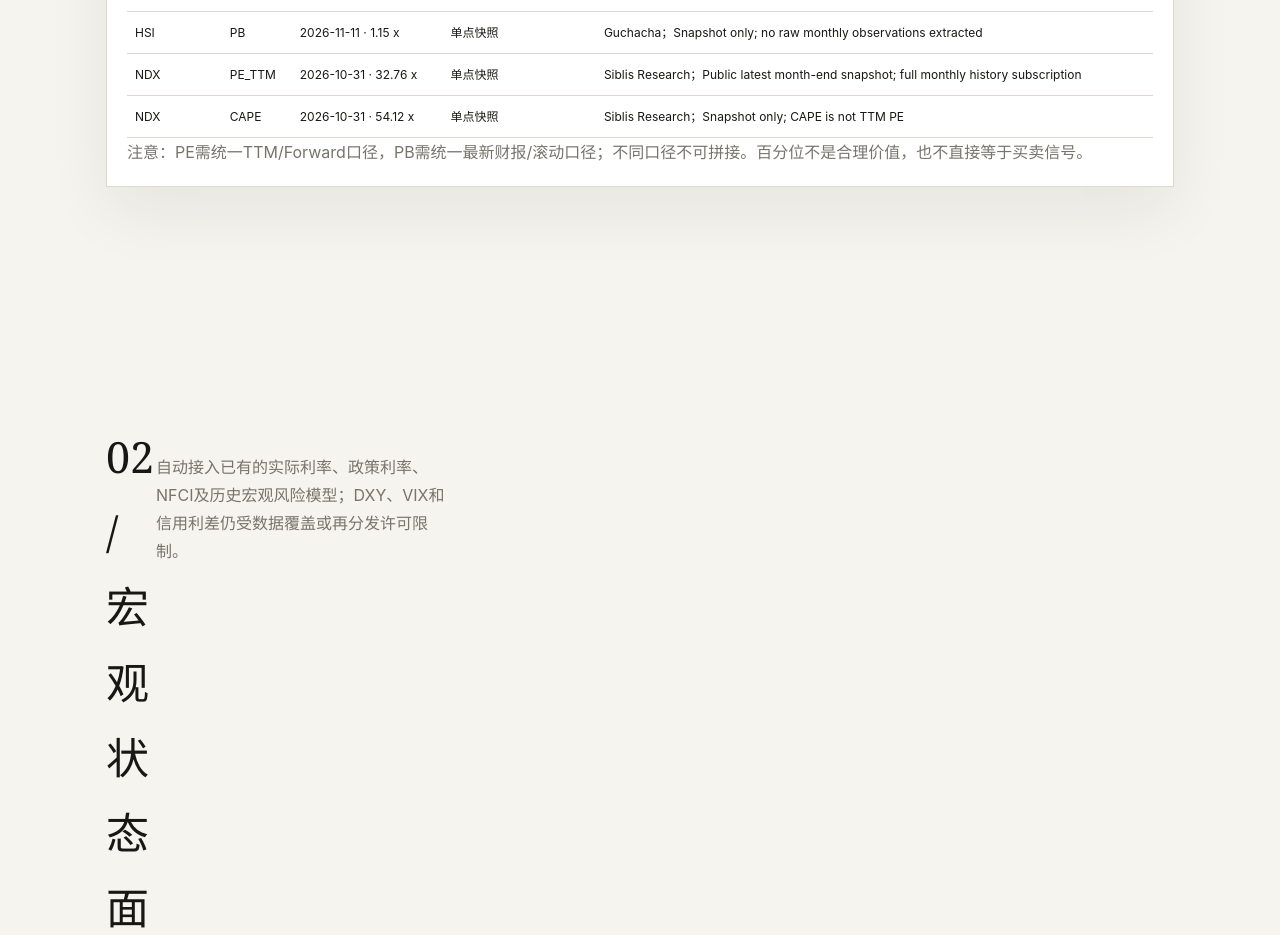
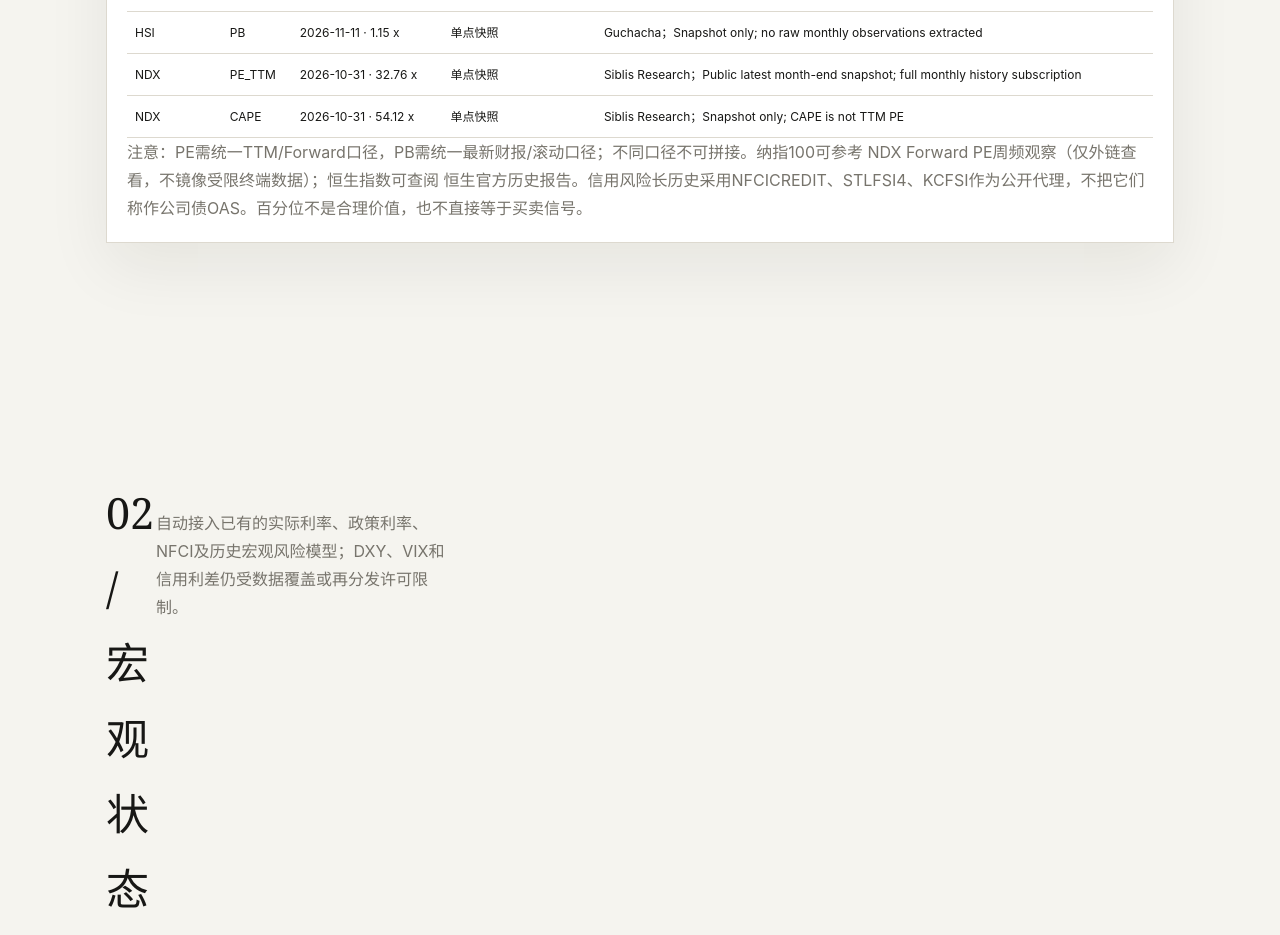
Before and after one commit to yuweijia1992/demo, a plain HTML site: page articles/investment-decision-center-v3.html in a window 1280 px wide. Shown: the part 2720-3655 px from the top of the page. Drawn offline with Linux system fonts and the light colour scheme.

Commit message:
Link licensed NDX and official Hang Seng valuation sources

```diff
--- a/articles/investment-decision-center-v3.html
+++ b/articles/investment-decision-center-v3.html
@@ -13,7 +13,7 @@
 <div class="notice" id="dataNotice">正在读取公开仓库月度矩阵与覆盖清单……</div></section>
 
 <section class="section" id="valuation"><div class="section-head"><h2>01 / 全球估值分位</h2><p>标普500、纳斯达克、A股、港股：当前PE/PB在自身历史中的位置。</p></div>
-<div class="panel"><p class="muted">系统自动读取仓库中的真实月度估值矩阵与来源审计；目前自动接入沪深300PE/PB、标普500PE-TTM/CAPE。纳指与恒生仅展示独立快照，不将不同来源或不同频率拼接为虚假的连续历史。仍可用下方CSV导入覆盖分析。</p><input type="file" id="valuationFile" accept=".csv,text/csv"><button class="action" id="valuationImport">导入估值历史并计算</button><span class="pill" id="valuationFileStatus">尚未导入</span><div class="table-wrap"><table><thead><tr><th>市场</th><th>估值指标</th><th>最新值</th><th>历史样本</th><th>历史分位</th><th>观察</th></tr></thead><tbody id="valuationRows"><tr><td colspan="6">需要导入有来源的月度估值数据。</td></tr></tbody></table></div><div class="section-head" style="margin-top:18px"><h3>低频观测与公开快照（不参与月频分位）</h3><p>用于交叉核对和补充观察；季度、年度和单日快照不插值、不拼接。</p></div><div class="table-wrap"><table><thead><tr><th>指数</th><th>指标</th><th>最新观测</th><th>频率</th><th>来源与限制</th></tr></thead><tbody id="valuationAuxRows"><tr><td colspan="5">正在读取低频补充数据……</td></tr></tbody></table></div><div class="hint">注意：PE需统一TTM/Forward口径，PB需统一最新财报/滚动口径；不同口径不可拼接。百分位不是合理价值，也不直接等于买卖信号。</div></div></section>
+<div class="panel"><p class="muted">系统自动读取仓库中的真实月度估值矩阵与来源审计；目前自动接入沪深300PE/PB、标普500PE-TTM/CAPE。纳指与恒生仅展示独立快照，不将不同来源或不同频率拼接为虚假的连续历史。仍可用下方CSV导入覆盖分析。</p><input type="file" id="valuationFile" accept=".csv,text/csv"><button class="action" id="valuationImport">导入估值历史并计算</button><span class="pill" id="valuationFileStatus">尚未导入</span><div class="table-wrap"><table><thead><tr><th>市场</th><th>估值指标</th><th>最新值</th><th>历史样本</th><th>历史分位</th><th>观察</th></tr></thead><tbody id="valuationRows"><tr><td colspan="6">需要导入有来源的月度估值数据。</td></tr></tbody></table></div><div class="section-head" style="margin-top:18px"><h3>低频观测与公开快照（不参与月频分位）</h3><p>用于交叉核对和补充观察；季度、年度和单日快照不插值、不拼接。</p></div><div class="table-wrap"><table><thead><tr><th>指数</th><th>指标</th><th>最新观测</th><th>频率</th><th>来源与限制</th></tr></thead><tbody id="valuationAuxRows"><tr><td colspan="5">正在读取低频补充数据……</td></tr></tbody></table></div><div class="hint">注意：PE需统一TTM/Forward口径，PB需统一最新财报/滚动口径；不同口径不可拼接。纳指100可参考 <a href="https://historyofmarket.com/nasdaq/ndx-forward-pe/" target="_blank" rel="noopener">NDX Forward PE周频观察</a>（仅外链查看，不镜像受限终端数据）；恒生指数可查阅 <a href="https://www.hsi.com.hk/en-hk/index-resources/index-reports/" target="_blank" rel="noopener">恒生官方历史报告</a>。信用风险长历史采用NFCICREDIT、STLFSI4、KCFSI作为公开代理，不把它们称作公司债OAS。百分位不是合理价值，也不直接等于买卖信号。</div></div></section>
 
 <section class="section" id="macro"><div class="section-head"><h2>02 / 宏观状态面板</h2><p>自动接入已有的实际利率、政策利率、NFCI及历史宏观风险模型；DXY、VIX和信用利差仍受数据覆盖或再分发许可限制。</p></div>
 <div class="panel"><div class="fields">
```
